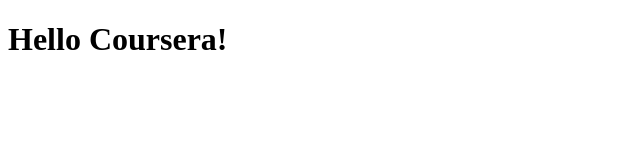
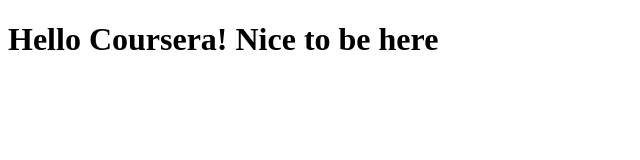
Before and after one commit to Fernandes14/coursera, a plain HTML site: page site/index.html in a window 1280 px wide. Shown: the whole page, without its empty margins (0-640 px from the left). Drawn offline with Linux system fonts and the light colour scheme.

Commit message:
Small addition test

```diff
--- a/site/index.html
+++ b/site/index.html
@@ -4,6 +4,6 @@
 	<title>Hello Coursera!</title>
 </head>
 <body>
-<h1>Hello Coursera!</h1>
+<h1>Hello Coursera! Nice to be here</h1>
 </body>
 </html>
```
